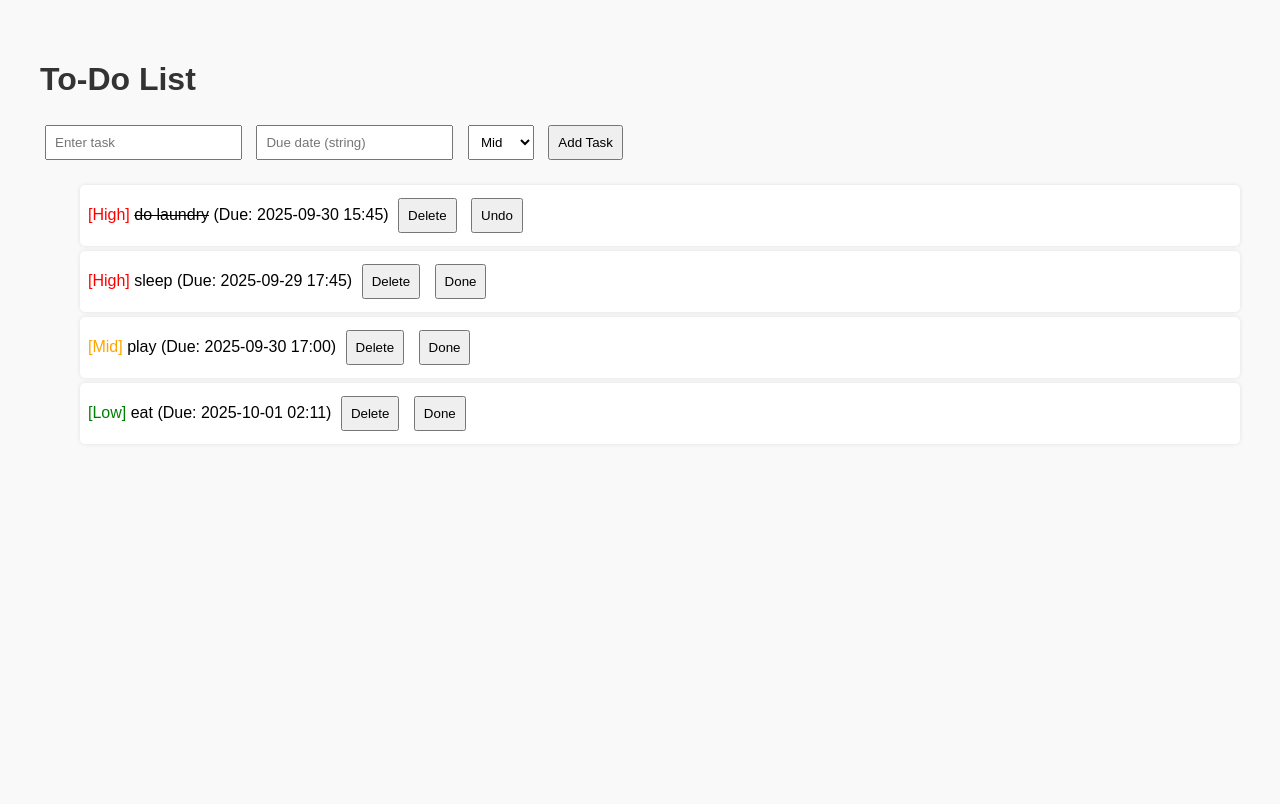
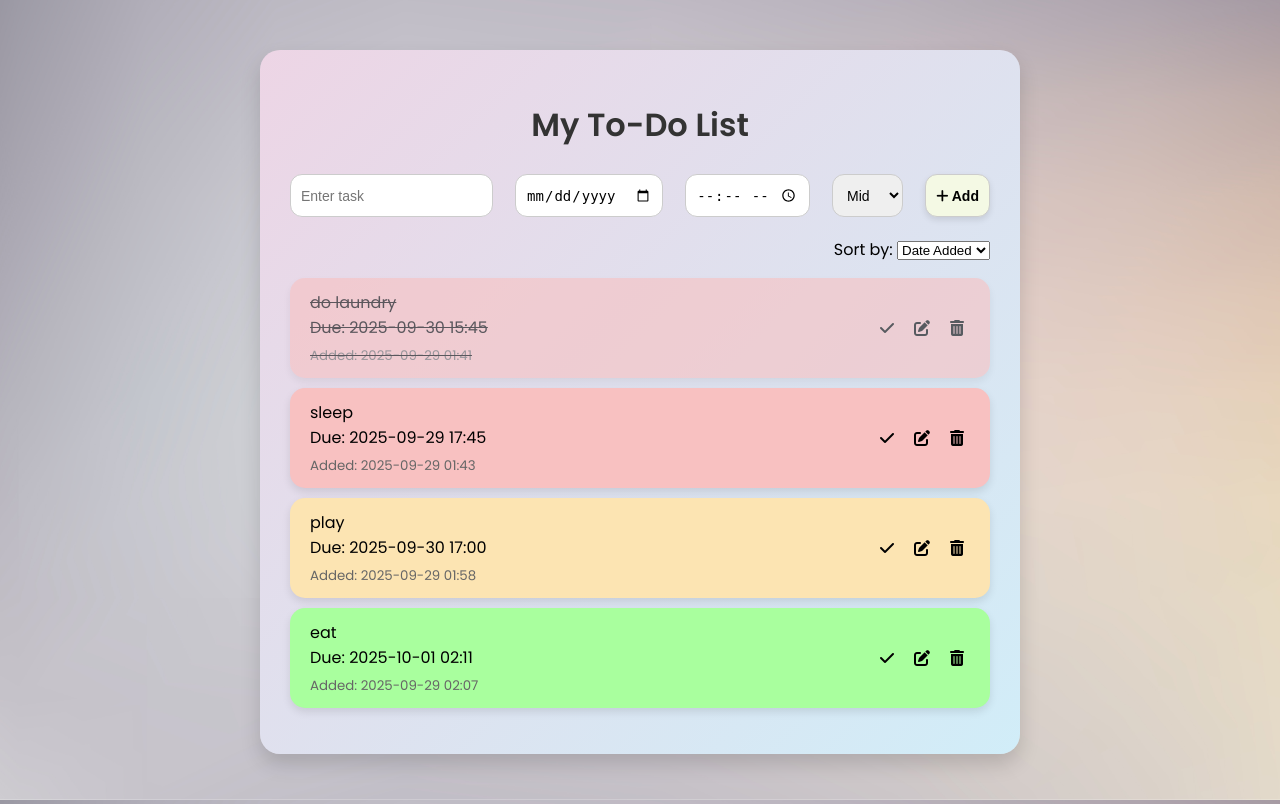
Before and after one commit to millimeter0200/cmsc128-PairProject_-Ong-Yap-, a Flask app: page / in a window 1280 px wide. Before the commit the page ends 431 px from the top, so only its background shows below. Run offline with Flask 3, Linux system fonts and the light colour scheme; data comes from the database, SQL or seed files in the repository; both versions use the stored data as it was after the commit.

Commit message:
updates before merging frontend changes

```diff
--- a/app.py
+++ b/app.py
@@ -1,6 +1,7 @@
 from flask import Flask, render_template, request, jsonify
 from flask_sqlalchemy import SQLAlchemy
-from datetime import datetime
+from datetime import datetime, timezone
+from zoneinfo import ZoneInfo
 
 app = Flask(__name__)
 app.config['SQLALCHEMY_DATABASE_URI'] = 'sqlite:///todo.db'
@@ -11,18 +12,29 @@ db = SQLAlchemy(app)
 class Task(db.Model):
     id = db.Column(db.Integer, primary_key=True)
     title = db.Column(db.String(200), nullable=False)
-    due_date = db.Column(db.String(100), nullable=True)   # simple string first
+    due_date = db.Column(db.String(100), nullable=True)   # store as "YYYY-MM-DD HH:MM" or ""
     priority = db.Column(db.String(10), default="Mid")
     date_added = db.Column(db.DateTime, default=datetime.utcnow)
     done = db.Column(db.Boolean, default=False)
 
     def to_dict(self):
+        # Convert stored timestamp (assumed UTC if naive) to Asia/Manila
+        dt = self.date_added
+        if dt is None:
+            date_str = None
+        else:
+            # if naive datetime (no tzinfo), assume it's UTC (what we used before)
+            if dt.tzinfo is None:
+                dt = dt.replace(tzinfo=timezone.utc)
+            # Convert to Manila timezone
+            manila = dt.astimezone(ZoneInfo("Asia/Manila"))
+            date_str = manila.strftime("%Y-%m-%d %H:%M")
         return {
             "id": self.id,
             "title": self.title,
             "due_date": self.due_date,
             "priority": self.priority,
-            "date_added": self.date_added.strftime("%Y-%m-%d %H:%M"),
+            "date_added": date_str,
             "done": self.done
         }
 
@@ -35,22 +47,50 @@ with app.app_context():
 def index():
     return render_template('index.html')
 
+@app.route('/tasks', methods=['GET'])
+def get_tasks():
+    """
+    Returns tasks sorted depending on query param:
+    ?sort=added (default), ?sort=due, ?sort=priority
+    Priority ordering: High -> Mid -> Low
+    """
+    sort = request.args.get("sort", "added")
+    tasks = Task.query.all()
+
+    if sort == "priority":
+        order_map = {"High": 0, "Mid": 1, "Low": 2}
+        tasks.sort(key=lambda t: order_map.get(t.priority, 3))
+    elif sort == "due":
+        def parse_due(t):
+            if not t.due_date:
+                return datetime.max
+            for fmt in ("%Y-%m-%d %H:%M", "%Y-%m-%d"):
+                try:
+                    return datetime.strptime(t.due_date, fmt)
+                except:
+                    continue
+            return datetime.max
+        tasks.sort(key=parse_due)
+    else:  # default: sort by date_added (oldest first)
+        tasks.sort(key=lambda t: t.date_added)
+
+    return jsonify([task.to_dict() for task in tasks])
+
 @app.route('/task/<int:id>', methods=['GET'])
 def get_task(id):
     task = Task.query.get_or_404(id)
     return jsonify(task.to_dict())
 
-@app.route('/tasks', methods=['GET'])
-def get_tasks():
-    tasks = Task.query.all()
-    return jsonify([task.to_dict() for task in tasks])
-
 @app.route('/add', methods=['POST'])
 def add_task():
     data = request.json
+    # combine date + time into single string (allow either or both)
+    due_date_str = (data.get('due_date') or "").strip()
+    due_time_str = (data.get('due_time') or "").strip()
+    due_combined = f"{due_date_str} {due_time_str}".strip()
     new_task = Task(
         title=data['title'],
-        due_date=data['due_date'],
+        due_date=due_combined or None,
         priority=data.get('priority', 'Mid')
     )
     db.session.add(new_task)
@@ -62,7 +102,12 @@ def update_task(id):
     task = Task.query.get_or_404(id)
     data = request.json
     task.title = data.get('title', task.title)
-    task.due_date = data.get('due_date', task.due_date)
+    due_date_str = data.get('due_date')
+    due_time_str = data.get('due_time')
+    if due_date_str is not None or due_time_str is not None:
+        # if either provided, combine them (if empty strings included it's okay)
+        due_combined = f"{due_date_str or ''} {due_time_str or ''}".strip()
+        task.due_date = due_combined or None
     task.priority = data.get('priority', task.priority)
     task.done = data.get('done', task.done)
     db.session.commit()
--- a/static/script.js
+++ b/static/script.js
@@ -1,91 +1,245 @@
-let lastDeleted = null;
+// script.js - updated: event listeners, inline edit with date/time pickers, undo delete
+
+let lastDeletedTask = null;
+
+// Helper: safely create an element with classes
+function el(tag, className) {
+    const e = document.createElement(tag);
+    if (className) e.className = className;
+    return e;
+}
 
 async function fetchTasks() {
-    const res = await fetch('/tasks');
+    const sortSelect = document.getElementById('sortSelect');
+    const sort = sortSelect ? sortSelect.value : 'added';
+    const res = await fetch(`/tasks?sort=${sort}`);
+    if (!res.ok) return showSnackbar('Failed to load tasks');
     const tasks = await res.json();
-    const list = document.getElementById('taskList');
-    list.innerHTML = '';
+    renderTaskList(tasks);
+}
+
+function renderTaskList(tasks) {
+    const ul = document.getElementById('taskList');
+    ul.innerHTML = '';
+
     tasks.forEach(task => {
-        const li = document.createElement('li');
-        li.innerHTML = `
-            <span style="color:${task.priority === 'High' ? 'red' : task.priority === 'Low' ? 'green' : 'orange'}">
-              [${task.priority}]
-            </span>
-            <span style="${task.done ? 'text-decoration: line-through;' : ''}">${task.title}</span> (Due: ${task.due_date || "N/A"})
-            <button onclick="deleteTask(${task.id})">Delete</button>
-            <button onclick="markDone(${task.id}, ${task.done})">${task.done ? "Undo" : "Done"}</button>
-        `;
-        list.appendChild(li);
+        const li = el('li');
+        li.dataset.id = task.id;
+
+        // priority classes
+        if (task.priority === "High") li.classList.add("priority-high");
+        else if (task.priority === "Mid") li.classList.add("priority-mid");
+        else if (task.priority === "Low") li.classList.add("priority-low");
+        if (task.done) li.classList.add("done");
+
+        const info = el('div', 'task-info');
+        const titleSpan = el('span', 'task-title');
+        titleSpan.textContent = task.title;
+
+        const meta = el('div', 'task-meta');
+        const dueText = el('div');
+        dueText.textContent = `Due: ${task.due_date || "N/A"}`;
+        const addedText = el('small');
+        addedText.textContent = `Added: ${task.date_added}`;
+
+        meta.appendChild(dueText);
+        meta.appendChild(addedText);
+
+        info.appendChild(titleSpan);
+        info.appendChild(meta);
+
+        const buttons = el('div', 'task-buttons');
+
+        const doneBtn = el('button');
+        doneBtn.innerHTML = '<i class="fas fa-check"></i>';
+        doneBtn.title = 'Toggle done';
+        doneBtn.addEventListener('click', async () => {
+            await toggleDone(task.id, task.done);
+        });
+
+        const editBtn = el('button');
+        editBtn.innerHTML = '<i class="fas fa-edit"></i>';
+        editBtn.title = 'Edit task';
+        editBtn.addEventListener('click', () => startEdit(li, task));
+
+        const deleteBtn = el('button');
+        deleteBtn.innerHTML = '<i class="fas fa-trash-alt"></i>';
+        deleteBtn.title = 'Delete task';
+        deleteBtn.addEventListener('click', () => deleteTask(task.id));
+
+        buttons.appendChild(doneBtn);
+        buttons.appendChild(editBtn);
+        buttons.appendChild(deleteBtn);
+
+        li.appendChild(info);
+        li.appendChild(buttons);
+        ul.appendChild(li);
     });
 }
 
+// Add
 async function addTask() {
-    const title = document.getElementById('taskInput').value;
+    const title = document.getElementById('taskInput').value.trim();
     const dueDate = document.getElementById('dueDateInput').value;
+    const dueTime = document.getElementById('dueTimeInput').value;
     const priority = document.getElementById('priorityInput').value;
 
     if (!title) {
-        showSnackbar('Please enter a task title', false);
+        showSnackbar('Please enter a task name');
         return;
     }
 
-    await fetch('/add', {
+    const res = await fetch('/add', {
         method: 'POST',
         headers: {'Content-Type': 'application/json'},
-        body: JSON.stringify({title, due_date: dueDate, priority})
+        body: JSON.stringify({ title, due_date: dueDate, due_time: dueTime, priority })
     });
+    if (!res.ok) return showSnackbar('Failed to add task');
+    // clear inputs
     document.getElementById('taskInput').value = '';
     document.getElementById('dueDateInput').value = '';
-    fetchTasks();
-    showSnackbar('You have successfully added a task', false);
-}
-
-async function deleteTask(id) {
-    const res = await fetch(`/task/${id}`);
-    const task = await res.json();
-    lastDeleted = task;
-    await fetch(`/delete/${id}`, {method: 'DELETE'});
-    fetchTasks();
-    showSnackbar('Task deleted', true);
-}
-
-async function markDone(id, done) {
-    await fetch(`/update/${id}`, {
-        method: 'PUT',
-        headers: {'Content-Type': 'application/json'},
-        body: JSON.stringify({done: !done})
-    });
+    document.getElementById('dueTimeInput').value = '';
     fetchTasks();
 }
 
-function showSnackbar(message, withUndo) {
-    const snackbar = document.getElementById('snackbar');
-    snackbar.innerHTML = message;
-    if (withUndo) {
-        snackbar.innerHTML += `<span id="undo" onclick="undoDelete()">Undo</span>`;
-    }
-    snackbar.className = 'show';
-    setTimeout(() => {
-        snackbar.className = snackbar.className.replace('show', '');
-    }, 5000); // 5 seconds visibility
+// Toggle done
+async function toggleDone(id, done) {
+    const res = await fetch(`/update/${id}`, {
+        method: 'PUT',
+        headers: {'Content-Type': 'application/json'},
+        body: JSON.stringify({ done: !done })
+    });
+    if (!res.ok) return showSnackbar('Failed to update');
+    fetchTasks();
 }
 
+// Start inline edit - replaces info area with inputs
+function startEdit(li, task) {
+    const info = li.querySelector('.task-info');
+    info.innerHTML = ''; // clear current display
+
+    // Title input
+    const titleInput = el('input', 'edit-input');
+    titleInput.type = 'text';
+    titleInput.value = task.title || '';
+
+    // Date & Time inputs
+    const dateInput = el('input', 'edit-date');
+    dateInput.type = 'date';
+    const timeInput = el('input', 'edit-time');
+    timeInput.type = 'time';
+
+    if (task.due_date) {
+        // due_date expected format: "YYYY-MM-DD HH:MM" or "YYYY-MM-DD"
+        const parts = task.due_date.split(' ');
+        if (parts[0] && /^\d{4}-\d{2}-\d{2}$/.test(parts[0])) dateInput.value = parts[0];
+        if (parts[1] && /^\d{1,2}:\d{2}$/.test(parts[1])) timeInput.value = parts[1];
+    }
+
+    // Priority select
+    const prioritySelect = el('select', 'edit-priority');
+    ['High', 'Mid', 'Low'].forEach(p => {
+        const opt = el('option');
+        opt.value = p;
+        opt.textContent = p;
+        if (p === task.priority) opt.selected = true;
+        prioritySelect.appendChild(opt);
+    });
+
+    // Save & Cancel buttons
+    const saveBtn = el('button', 'save-btn');
+    saveBtn.textContent = 'Save';
+    saveBtn.addEventListener('click', async () => {
+        const newTitle = titleInput.value.trim();
+        const newDate = dateInput.value;
+        const newTime = timeInput.value;
+        const newPriority = prioritySelect.value;
+        if (!newTitle) {
+            showSnackbar('Title cannot be empty');
+            return;
+        }
+        const res = await fetch(`/update/${task.id}`, {
+            method: 'PUT',
+            headers: {'Content-Type': 'application/json'},
+            body: JSON.stringify({ title: newTitle, due_date: newDate, due_time: newTime, priority: newPriority })
+        });
+        if (!res.ok) {
+            showSnackbar('Failed to save changes');
+            return;
+        }
+        fetchTasks();
+    });
+
+    const cancelBtn = el('button', 'cancel-btn');
+    cancelBtn.textContent = 'Cancel';
+    cancelBtn.addEventListener('click', () => {
+        fetchTasks();
+    });
+
+    // Build editing UI
+    info.appendChild(titleInput);
+    const smallWrap = el('div', 'edit-datetime');
+    smallWrap.appendChild(dateInput);
+    smallWrap.appendChild(timeInput);
+    smallWrap.appendChild(prioritySelect);
+    info.appendChild(smallWrap);
+    info.appendChild(saveBtn);
+    info.appendChild(cancelBtn);
+}
+
+// Delete with confirmation + store last deleted for Undo
+async function deleteTask(id) {
+    if (!confirm('Are you sure you want to delete this task?')) return;
+
+    // get the task before deleting so we can undo
+    const getRes = await fetch(`/task/${id}`);
+    if (!getRes.ok) return showSnackbar('Failed to fetch task to delete');
+    lastDeletedTask = await getRes.json();
+
+    const res = await fetch(`/delete/${id}`, { method: 'DELETE' });
+    if (!res.ok) return showSnackbar('Delete failed');
+    fetchTasks();
+    showSnackbarWithUndo('Task deleted');
+}
+
+// Undo delete (recreate)
 async function undoDelete() {
-    if (lastDeleted) {
+    if (!lastDeletedTask) return;
     await fetch('/add', {
         method: 'POST',
         headers: {'Content-Type': 'application/json'},
         body: JSON.stringify({
-                title: lastDeleted.title,
-                due_date: lastDeleted.due_date,
-                priority: lastDeleted.priority
+            title: lastDeletedTask.title,
+            // split due_date into date/time parts if possible
+            due_date: (lastDeletedTask.due_date || '').split(' ')[0] || '',
+            due_time: (lastDeletedTask.due_date || '').split(' ')[1] || '',
+            priority: lastDeletedTask.priority
         })
     });
-        lastDeleted = null;
+    lastDeletedTask = null;
     fetchTasks();
-        const snackbar = document.getElementById('snackbar');
-        snackbar.className = snackbar.className.replace('show', '');
-    }
 }
 
+// Snackbar helpers
+function showSnackbar(message) {
+    const snackbar = document.getElementById('snackbar');
+    snackbar.innerHTML = message;
+    snackbar.className = 'show';
+    setTimeout(() => { snackbar.className = snackbar.className.replace('show', ''); }, 4000);
+}
+
+function showSnackbarWithUndo(message) {
+    const snackbar = document.getElementById('snackbar');
+    snackbar.innerHTML = `${message} <span id="undo" class="undo-link">Undo</span>`;
+    snackbar.className = 'show';
+    const undoEl = document.getElementById('undo');
+    if (undoEl) undoEl.addEventListener('click', undoDelete);
+    setTimeout(() => { snackbar.className = snackbar.className.replace('show', ''); }, 5000);
+}
+
+// Event bindings
+document.addEventListener('DOMContentLoaded', () => {
+    document.getElementById('addBtn').addEventListener('click', addTask);
+    document.getElementById('sortSelect').addEventListener('change', fetchTasks);
     fetchTasks();
+});
--- a/static/style.css
+++ b/static/style.css
@@ -1,32 +1,148 @@
+/* Google Font */
 body {
-  font-family: Arial, sans-serif;
-  margin: 20px;
-  padding: 20px;
-  background: #f9f9f9;
+    font-family: 'Poppins', sans-serif;
+    margin: 0;
+    padding: 0;
+    background: url('background.jpg') no-repeat center center fixed;
+    background-size: cover;
+}
+
+.container {
+    max-width: 700px;
+    margin: 50px auto;
+    padding: 30px;
+    background: linear-gradient(135deg, #EDD5E5, #D1EDF8);
+    border-radius: 20px;
+    box-shadow: 0 10px 20px rgba(0,0,0,0.15);
 }
 
 h1 {
+    text-align: center;
     color: #333;
+    margin-bottom: 25px;
 }
 
-input, select, button {
-  margin: 5px;
-  padding: 8px;
+/* Task input row */
+.task-input {
+    display: flex;
+    flex-wrap: wrap;
+    justify-content: space-between;
+    gap: 10px;
+    margin-bottom: 20px;
+}
+
+.task-input input, .task-input select, .task-input button {
+    padding: 10px;
+    border-radius: 12px;
+    border: 1px solid #ccc;
+    font-size: 14px;
+}
+
+.task-input button {
+    background-color: #F4F9E4;
+    cursor: pointer;
+    font-weight: bold;
+    transition: all 0.3s ease;
+    box-shadow: 0 3px 6px rgba(0,0,0,0.1);
+}
+
+.task-input button:hover {
+    transform: translateY(-2px);
+    box-shadow: 0 6px 12px rgba(0,0,0,0.15);
+}
+
+.sort-options {
+    margin-bottom: 15px;
+    text-align: right;
 }
 
 ul {
-  margin-top: 20px;
     list-style-type: none;
+    padding: 0;
 }
 
 li {
-  padding: 8px;
+    display: flex;
+    justify-content: space-between;
+    align-items: center;
+    padding: 12px 20px;
     background: #fff;
-  margin-bottom: 5px;
-  border-radius: 5px;
-  box-shadow: 0 0 4px rgba(0,0,0,0.1);
+    border-radius: 15px;
+    margin-bottom: 10px;
+    box-shadow: 0 4px 8px rgba(0,0,0,0.1);
 }
 
+li.done {
+    text-decoration: line-through;
+    opacity: 0.6;
+}
+
+.task-info {
+    max-width: 75%;
+}
+
+/* Task meta */
+.task-meta small {
+    display: block;
+    color: #666;
+    margin-top: 6px;
+}
+
+/* Buttons */
+.task-buttons button {
+    margin-left: 8px;
+    border: none;
+    background: transparent;
+    cursor: pointer;
+    font-size: 16px;
+    transition: all 0.2s ease;
+}
+
+.task-buttons button:hover {
+    color: #FF6B81;
+}
+
+/* Edit inputs inside task row */
+.edit-input {
+    padding: 8px;
+    font-size: 14px;
+    border-radius: 8px;
+    margin-bottom: 6px;
+    width: 100%;
+    box-sizing: border-box;
+}
+
+.edit-datetime {
+    display: flex;
+    gap: 8px;
+    margin-bottom: 8px;
+}
+
+.edit-date, .edit-time, .edit-priority {
+    padding: 6px;
+    border-radius: 8px;
+    border: 1px solid #ccc;
+}
+
+/* Save / Cancel */
+.save-btn, .cancel-btn {
+    padding: 6px 10px;
+    margin-right: 6px;
+    border-radius: 8px;
+    border: none;
+    cursor: pointer;
+}
+
+.save-btn {
+    background-color: #4CAF50;
+    color: white;
+}
+
+.cancel-btn {
+    background-color: #f0f0f0;
+}
+
+/* Snackbar */
 #snackbar {
     visibility: hidden;
     min-width: 250px;
@@ -34,13 +150,13 @@ li {
     background-color: #333;
     color: #fff;
     text-align: center;
-  border-radius: 2px;
-  padding: 16px;
+    border-radius: 5px;
+    padding: 12px 16px;
     position: fixed;
     z-index: 1;
     left: 50%;
     bottom: 30px;
-  font-size: 17px;
+    font-size: 15px;
 }
 
 #snackbar.show {
@@ -58,8 +174,21 @@ li {
     to {bottom: 0; opacity: 0;}
 }
 
-#undo {
+.undo-link {
     color: #00ffff;
     cursor: pointer;
-  margin-left: 15px;
+    margin-left: 10px;
 }
+
+/* Priority Styles (soft pastel colors) */
+.priority-high {
+    background-color: #F8C1C1; /* soft red-pink */
+}
+
+.priority-mid {
+    background-color: #FCE4B2; /* soft orange-yellow */
+}
+
+.priority-low {
+    background-color: #a9ff9e; /* soft green */
+}
--- a/templates/index.html
+++ b/templates/index.html
@@ -3,20 +3,39 @@
 <head>
     <meta charset="UTF-8">
     <title>To-Do List</title>
+    <!-- Google Fonts -->
+    <link href="https://fonts.googleapis.com/css2?family=Poppins:wght@400;600&display=swap" rel="stylesheet">
+    <!-- Font Awesome for icons -->
+    <link rel="stylesheet" href="https://cdnjs.cloudflare.com/ajax/libs/font-awesome/6.4.0/css/all.min.css">
+    <!-- Main CSS -->
     <link rel="stylesheet" href="{{ url_for('static', filename='style.css') }}">
 </head>
 <body>
-  <h1>To-Do List</h1>
+    <div class="container">
+        <h1>My To-Do List</h1>
+        <div class="task-input">
             <input type="text" id="taskInput" placeholder="Enter task">
-  <input type="text" id="dueDateInput" placeholder="Due date (string)">
+            <input type="date" id="dueDateInput">
+            <input type="time" id="dueTimeInput">
             <select id="priorityInput">
                 <option value="High">High</option>
                 <option value="Mid" selected>Mid</option>
                 <option value="Low">Low</option>
             </select>
-  <button onclick="addTask()">Add Task</button>
+            <button id="addBtn"><i class="fas fa-plus"></i> Add</button>
+        </div>
+
+        <div class="sort-options">
+            <label for="sortSelect">Sort by:</label>
+            <select id="sortSelect">
+                <option value="added">Date Added</option>
+                <option value="due">Due Date</option>
+                <option value="priority">Priority</option>
+            </select>
+        </div>
 
         <ul id="taskList"></ul>
+    </div>
 
     <div id="snackbar"></div>
 
```
Also changed, not shown: instance/todo.db (added), static/background.jpg (added). Lines whose indentation alone changed are shown as unchanged.
